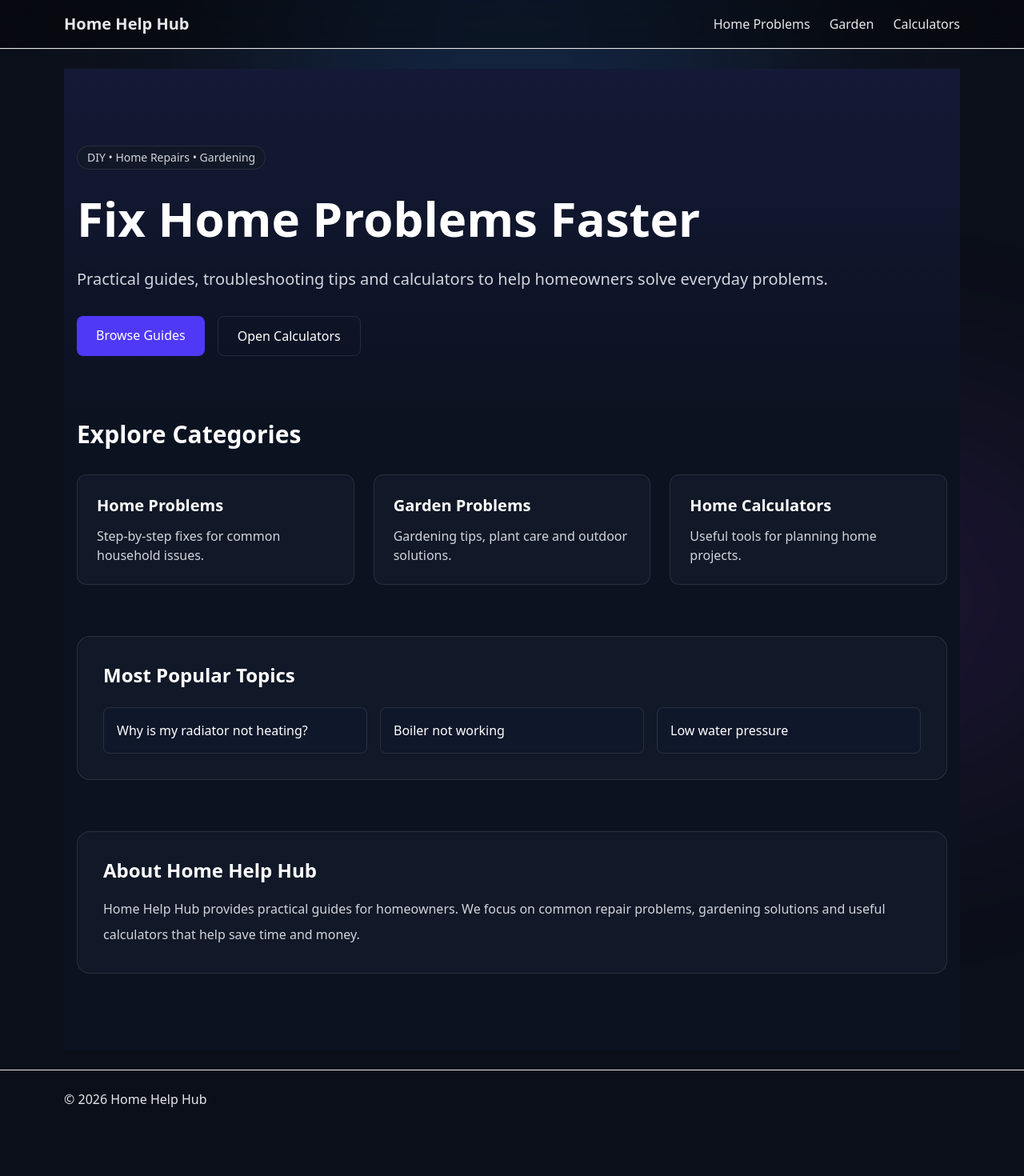
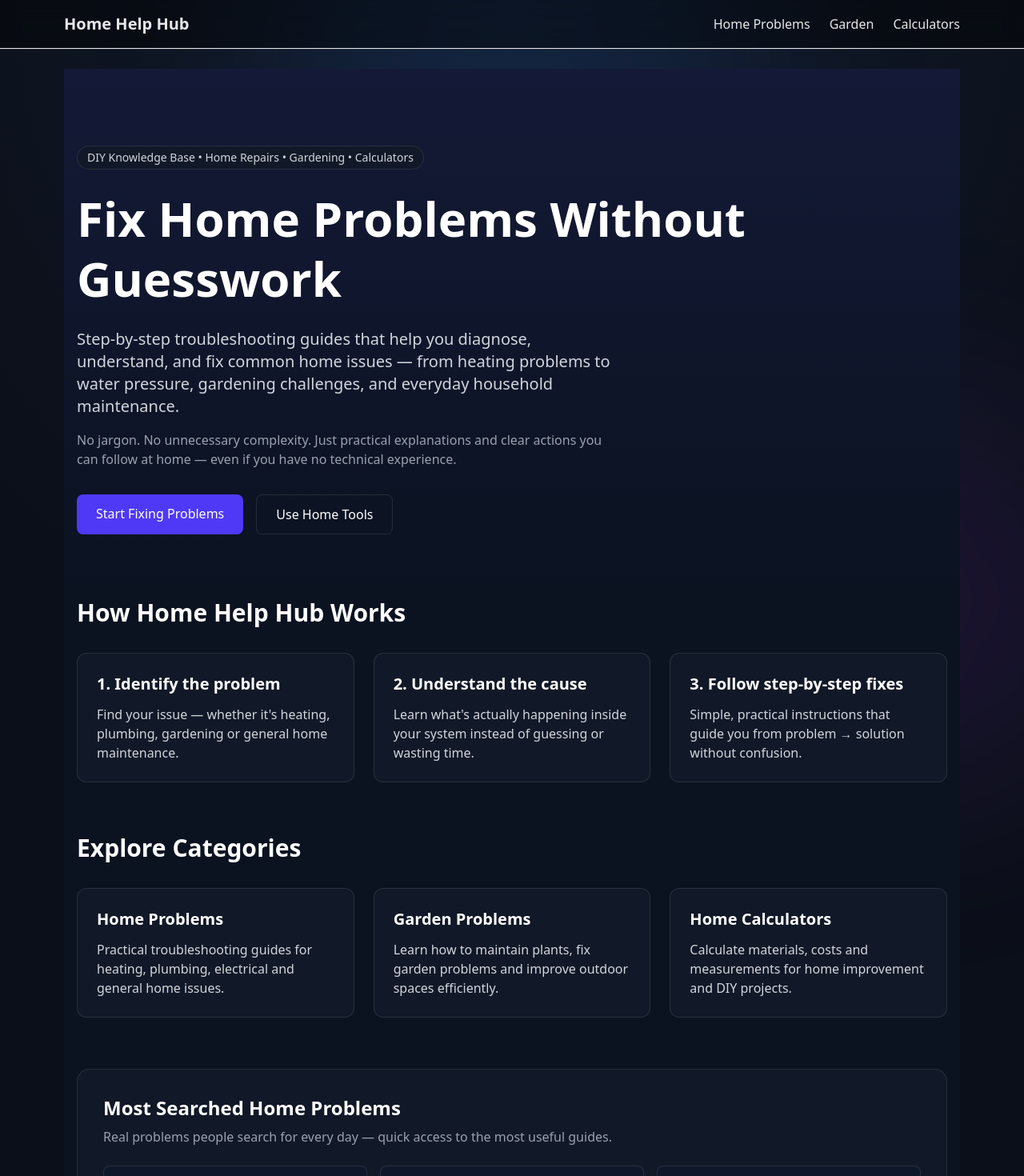
Before and after one commit to MikolajRz/home-help-hub, a Next.js app: page / in a window 1280 px wide. Shown: the top 1470 px of the page at 80% size. Before the commit the page ends 1410 px from the top, so only its background shows below. Built offline with nearby package versions, Linux system fonts and the light colour scheme.

Commit message:
UX copy upgrade: transform homepage into structured SEO landing page

```diff
--- a/app/page.tsx
+++ b/app/page.tsx
@@ -15,16 +15,24 @@ export default function HomePage() {
 
         <div className="max-w-6xl mx-auto px-4 pt-24 pb-20 relative">
           <span className="inline-block bg-[#111827] border border-white/10 rounded-full px-3 py-1 text-sm text-gray-300">
-            DIY • Home Repairs • Gardening
+            DIY Knowledge Base • Home Repairs • Gardening • Calculators
           </span>
 
           <h1 className="text-5xl md:text-6xl font-bold mt-6 leading-tight">
-            Fix Home Problems Faster
+            Fix Home Problems Without Guesswork
           </h1>
 
-          <p className="mt-6 text-xl text-gray-300">
-            Practical guides, troubleshooting tips and calculators to help
-            homeowners solve everyday problems.
+          <p className="mt-6 text-xl text-gray-300 max-w-2xl">
+            Step-by-step troubleshooting guides that help you diagnose,
+            understand, and fix common home issues — from heating problems to
+            water pressure, gardening challenges, and everyday household
+            maintenance.
+          </p>
+
+          <p className="mt-4 text-gray-400 max-w-2xl">
+            No jargon. No unnecessary complexity. Just practical explanations
+            and clear actions you can follow at home — even if you have no
+            technical experience.
           </p>
 
           <div className="mt-8 flex gap-4 flex-wrap">
@@ -32,35 +40,63 @@ export default function HomePage() {
               href="/categories/home-problems"
               className="bg-indigo-600 hover:bg-indigo-500 text-white px-6 py-3 rounded-lg transition-all duration-300"
             >
-              Browse Guides
+              Start Fixing Problems
             </Link>
 
             <Link
               href="/categories/home-calculators"
               className="border border-white/10 px-6 py-3 rounded-lg hover:bg-[#111827] transition"
             >
-              Open Calculators
+              Use Home Tools
             </Link>
+          </div>
+        </div>
+      </section>
+
+      {/* HOW IT WORKS */}
+      <section className="max-w-6xl mx-auto px-4 pb-16">
+        <h2 className="text-3xl font-bold mb-8">How Home Help Hub Works</h2>
+
+        <div className="grid md:grid-cols-3 gap-6">
+          <div className="bg-[#111827] border border-white/10 rounded-xl p-6">
+            <h3 className="text-xl font-semibold">1. Identify the problem</h3>
+            <p className="text-gray-300 mt-3">
+              Find your issue — whether it's heating, plumbing, gardening or
+              general home maintenance.
+            </p>
+          </div>
+
+          <div className="bg-[#111827] border border-white/10 rounded-xl p-6">
+            <h3 className="text-xl font-semibold">2. Understand the cause</h3>
+            <p className="text-gray-300 mt-3">
+              Learn what's actually happening inside your system instead of
+              guessing or wasting time.
+            </p>
+          </div>
+
+          <div className="bg-[#111827] border border-white/10 rounded-xl p-6">
+            <h3 className="text-xl font-semibold">3. Follow step-by-step fixes</h3>
+            <p className="text-gray-300 mt-3">
+              Simple, practical instructions that guide you from problem →
+              solution without confusion.
+            </p>
           </div>
         </div>
       </section>
 
       {/* CATEGORY CARDS */}
       <section className="max-w-6xl mx-auto px-4 pb-16">
-        <h2 className="text-3xl font-bold mb-8">
-          Explore Categories
-        </h2>
+        <h2 className="text-3xl font-bold mb-8">Explore Categories</h2>
 
         <div className="grid md:grid-cols-3 gap-6">
           <Link
             href="/categories/home-problems"
             className="bg-[#111827] border border-white/10 rounded-xl p-6 hover:scale-[1.02] hover:border-indigo-400/40 transition-all duration-300"
           >
-            <h3 className="text-xl font-semibold">
-              Home Problems
-            </h3>
+            <h3 className="text-xl font-semibold">Home Problems</h3>
             <p className="text-gray-300 mt-3">
-              Step-by-step fixes for common household issues.
+              Practical troubleshooting guides for heating, plumbing, electrical
+              and general home issues.
             </p>
           </Link>
 
@@ -68,11 +104,10 @@ export default function HomePage() {
             href="/categories/garden-problems"
             className="bg-[#111827] border border-white/10 rounded-xl p-6 hover:scale-[1.02] hover:border-indigo-400/40 transition-all duration-300"
           >
-            <h3 className="text-xl font-semibold">
-              Garden Problems
-            </h3>
+            <h3 className="text-xl font-semibold">Garden Problems</h3>
             <p className="text-gray-300 mt-3">
-              Gardening tips, plant care and outdoor solutions.
+              Learn how to maintain plants, fix garden problems and improve
+              outdoor spaces efficiently.
             </p>
           </Link>
 
@@ -80,11 +115,10 @@ export default function HomePage() {
             href="/categories/home-calculators"
             className="bg-[#111827] border border-white/10 rounded-xl p-6 hover:scale-[1.02] hover:border-indigo-400/40 transition-all duration-300"
           >
-            <h3 className="text-xl font-semibold">
-              Home Calculators
-            </h3>
+            <h3 className="text-xl font-semibold">Home Calculators</h3>
             <p className="text-gray-300 mt-3">
-              Useful tools for planning home projects.
+              Calculate materials, costs and measurements for home improvement
+              and DIY projects.
             </p>
           </Link>
         </div>
@@ -94,8 +128,13 @@ export default function HomePage() {
       <section className="max-w-6xl mx-auto px-4 pb-16">
         <div className="bg-[#111827] border border-white/10 rounded-2xl p-8">
           <h2 className="text-2xl font-bold">
-            Most Popular Topics
+            Most Searched Home Problems
           </h2>
+
+          <p className="text-gray-400 mt-2">
+            Real problems people search for every day — quick access to the most
+            useful guides.
+          </p>
 
           <div className="grid md:grid-cols-3 gap-4 mt-6">
             <Link
@@ -125,14 +164,24 @@ export default function HomePage() {
       {/* TRUST SECTION */}
       <section className="max-w-6xl mx-auto px-4 pb-24">
         <div className="bg-[#111827] border border-white/10 rounded-2xl p-8">
-          <h2 className="text-2xl font-bold">
-            About Home Help Hub
-          </h2>
+          <h2 className="text-2xl font-bold">Why Home Help Hub Exists</h2>
 
           <p className="mt-4 text-gray-300 leading-8">
-            Home Help Hub provides practical guides for homeowners.
-            We focus on common repair problems, gardening solutions
-            and useful calculators that help save time and money.
+            Most homeowners face the same problem: unclear advice, overly
+            technical explanations, or solutions that assume professional
+            knowledge.
+          </p>
+
+          <p className="mt-4 text-gray-300 leading-8">
+            Home Help Hub was created to change that — by turning complex home
+            maintenance topics into simple, structured and actionable guides
+            anyone can follow.
+          </p>
+
+          <p className="mt-4 text-gray-300 leading-8">
+            Whether you are dealing with heating issues, water pressure
+            problems, or garden maintenance, every guide is designed to help you
+            understand the cause first — and then fix it step by step.
           </p>
         </div>
       </section>
```
